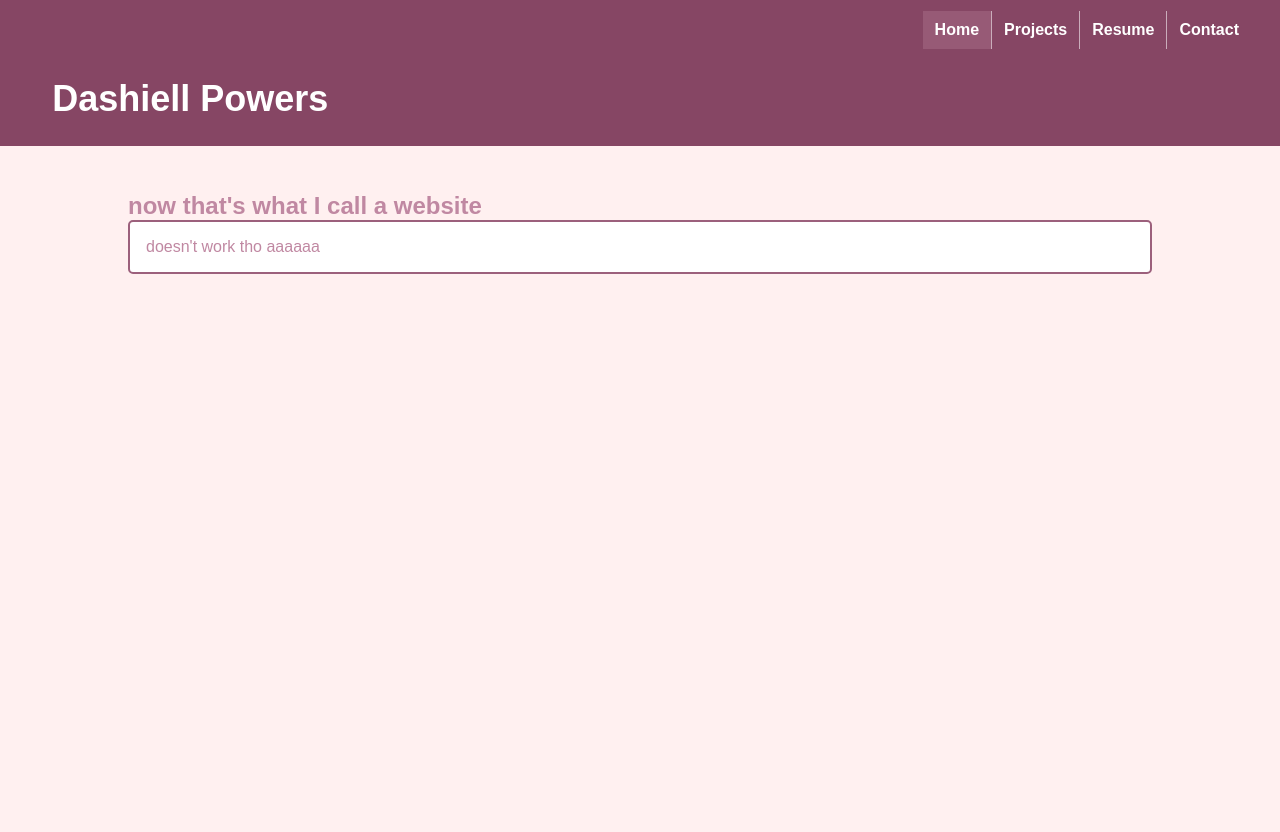
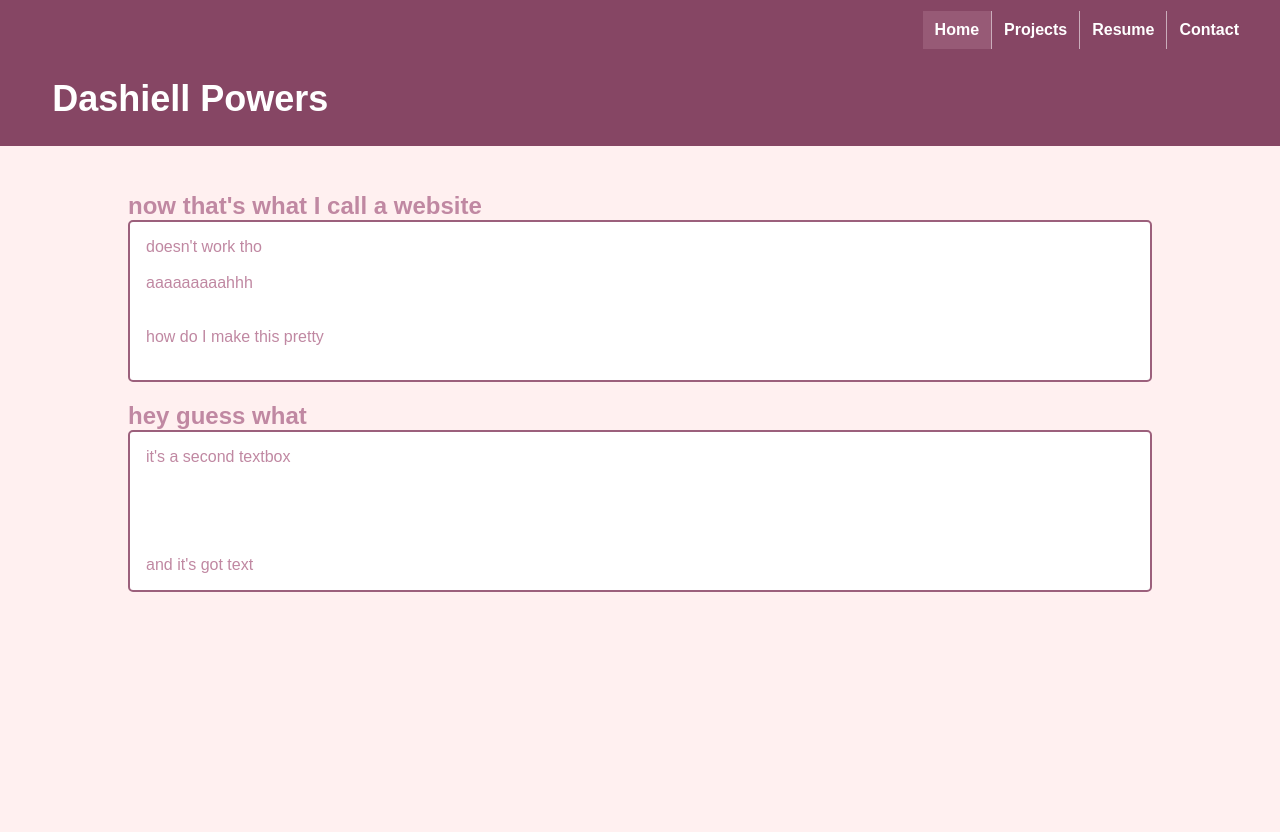
Before and after one commit to DashiellP/MyDangWebsite, a PHP site: page / in a window 1280 px wide. Shown: the top 832 px of the page. Run offline with PHP 8.4, Linux system fonts and the light colour scheme.

Commit message:
added pages

```diff
--- a/StyleSheet.css
+++ b/StyleSheet.css
@@ -41,8 +41,7 @@
 
 div.textbox {
     width: 80%;
-    margin: auto;
-    margin-top: 10px;
+    margin: 10px auto 20px auto;
 }
 
 div.textbox-title {
@@ -58,6 +57,7 @@
     padding: 16px;
     border: 2px solid #9c607c;
     border-radius: 5px;
+    white-space: pre-line
 }
 
 div.container {
--- a/index.htm
+++ b/index.htm
@@ -21,10 +21,25 @@
         <br />
         <div class="textbox">
             <div class="textbox-title">now that's what I call a website</div>
-            <div class="textbox-content">
-                doesn't work tho
+            <div class="textbox-content">doesn't work tho
 
-                aaaaaa
+                aaaaaaaaahhh
+
+
+                how do I make this pretty
+
+            </div>
+        </div>
+
+        <div class="textbox">
+            <div class="textbox-title">hey guess what</div>
+            <div class="textbox-content">it's a second textbox
+
+
+
+
+
+            and it's got text
             </div>
         </div>
         <br />
```
Also changed, not shown: Contact.htm (added, +18 -0 lines), Projects.htm (added, +18 -0 lines), Resume.htm (added, +18 -0 lines), 2 other files.
